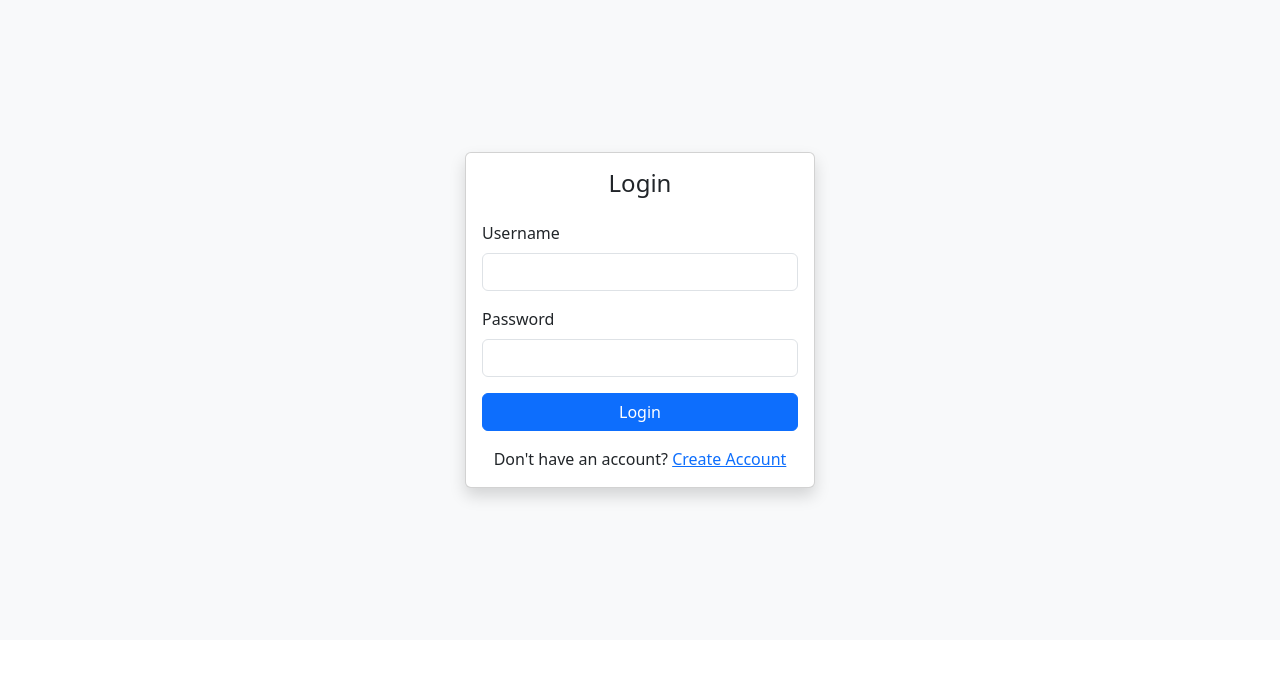
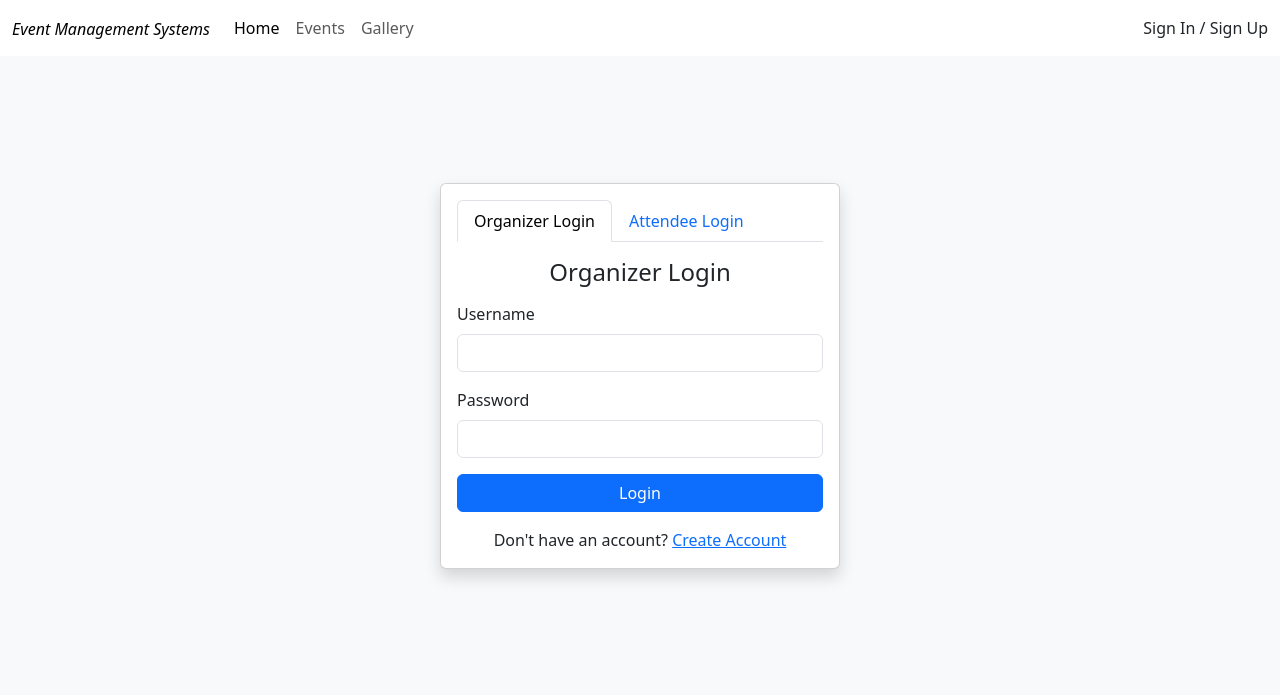
Before and after one commit to NgobeseA/event_project, a Django app: page /login/ in a window 1280 px wide. Shown: the top 695 px of the page. Run offline with Django 5.2, Linux system fonts and the light colour scheme.

Commit message:
home page added

```diff
--- a/event_app/urls.py
+++ b/event_app/urls.py
@@ -2,7 +2,7 @@ from django.urls import path
 from . import views
 
 urlpatterns = [
-    path('', views.admin_dashboard, name='home'),
+    path('', views.home_view, name='home'),
     path('register/', views.register_view, name='register'),
     path('login/', views.login_view, name='login'),
     path('admin/create-user/', views.admin_create_user, name='admin_create_user'),
@@ -13,5 +13,5 @@ urlpatterns = [
     path('event-details/<int:event_id>/', views.view_event, name='event_details'),
     path("events/<int:event_id>/cancel/", views.cancel_event, name="cancel_event"),
     path("events/<int:event_id>/edit/", views.edit_event, name="edit_event"),
-
+    path('login/', views.attendee_login, name='attendee_login')
 ]
--- a/event_app/views.py
+++ b/event_app/views.py
@@ -107,6 +107,21 @@ def login_view(request):
     else:
         form = AuthenticationForm()
     return render(request, 'login.html', {'form': form})
+
+def attendee_login(request):
+    if request.method == "POST":
+        email = request.POST.get('email')  # ✅ use POST instead of clean_data
+        user = Attendee.objects.filter(email=email).first()
+        print(user)
+        if user:
+            # You might want to "log in" the attendee in session
+            request.session['attendee_id'] = user.id
+            messages.success(request, f"Welcome back, {user.first_name}!")
+            return redirect('home')
+        else:
+            messages.error(request, "User not found!!")
+    return render(request, 'login.html')
+
 
 def dashboard(user):
     if is_admin(user):
@@ -401,3 +416,7 @@ def edit_event(request, event_id):
         form = EventForm(instance=event)
 
     return render(request, "events/edit_event.html", {"form": form, "event": event})
+
+def home_view(request):
+    events = Event.objects.filter(status=Event.PUBLISHED)
+    return render(request, 'home.html', {'events': events})
--- a/templates/base.html
+++ b/templates/base.html
@@ -19,7 +19,7 @@
 </head>
 <body>
     <header>
-
+        {% include 'partials/navbar.html' %}
     </header>
     <main class="bg-light">{% block content%}{% endblock content %}</main>
 
--- a/templates/login.html
+++ b/templates/login.html
@@ -1,25 +1,34 @@
 {% extends "base.html" %}
 {% block title %}Login{% endblock title %}
 {% block content %}
-{% if form.errors %}
-<div class="alert alert-danger">
-  <strong>Registration failed!</strong> Please fix the following errors:
-  <ul class="mb-0">
-    {% for field, errors in form.errors.items %}
-      {% for error in errors %}
-        <li>{{ field|capfirst }}: {{ error }}</li>
-      {% endfor %}
-    {% endfor %}
-  </ul>
-</div>
-{% endif %}
 
 <div class="d-flex justify-content-center align-items-center" style="min-height: 80vh;">
+  <div class="card shadow" style="width: 400px;">
+    <div class="card-body">
 
-  <div class="card shadow" style="width: 350px;">
-    <div class="card-body">
-      <h4 class="card-title text-center mb-4">Login</h4>
-      <form method="post">
+      <!-- Tabs -->
+      <ul class="nav nav-tabs mb-3" id="loginTab" role="tablist">
+        <li class="nav-item" role="presentation">
+          <button class="nav-link active" id="organizer-tab" data-bs-toggle="tab" data-bs-target="#organizer"
+            type="button" role="tab" aria-controls="organizer" aria-selected="true">
+            Organizer Login
+          </button>
+        </li>
+        <li class="nav-item" role="presentation">
+          <button class="nav-link" id="attendee-tab" data-bs-toggle="tab" data-bs-target="#attendee"
+            type="button" role="tab" aria-controls="attendee" aria-selected="false">
+            Attendee Login
+          </button>
+        </li>
+      </ul>
+
+      <!-- Tab Content -->
+      <div class="tab-content" id="loginTabContent">
+
+        <!-- Organizer Login -->
+        <div class="tab-pane fade show active" id="organizer" role="tabpanel" aria-labelledby="organizer-tab">
+          <h4 class="text-center mb-3">Organizer Login</h4>
+          <form method="post" action="{% url 'login' %}">
             {% csrf_token %}
             <div class="mb-3">
               <label for="username" class="form-label">Username</label>
@@ -31,11 +40,33 @@
             </div>
             <button type="submit" class="btn btn-primary w-100">Login</button>
           </form>
+          <!-- Register link -->
       <div class="mt-3 text-center">
         <span>Don't have an account?</span>
         <a href="{% url 'register' %}">Create Account</a>
       </div>
+
+        </div>
+
+        <!-- Attendee Login -->
+        <div class="tab-pane fade" id="attendee" role="tabpanel" aria-labelledby="attendee-tab">
+          <h4 class="text-center mb-3">Attendee Login</h4>
+          <form method="post" action="{% url 'attendee_login' %}">
+            {% csrf_token %}
+            <div class="mb-3">
+              <label for="attendeeEmail" class="form-label">Email</label>
+              <input type="email" class="form-control" id="attendeeEmail" name="email" required>
+            </div>
+            <button type="submit" class="btn btn-success w-100">Login</button>
+          </form>
+        </div>
+
+      </div>
+
+
     </div>
   </div>
 </div>
-{%endblock%}
+
+{% endblock %}
+``
--- /dev/null
+++ b/templates/partials/navbar.html
@@ -0,0 +1,67 @@
+<nav class="navbar navbar-expand-lg" id="navbar">
+  <div class="container-fluid">
+    <a class="navbar-brand text-center" href="{% url 'home' %}"><span style="font-style: italic; font-size: 16px;">Event Management Systems</span> </a>
+    <button
+      class="navbar-toggler"
+      type="button"
+      data-bs-toggle="collapse"
+      data-bs-target="#navbarSupportedContent"
+      aria-controls="navbarSupportedContent"
+      aria-expanded="false"
+      aria-label="Toggle navigation"
+    >
+      <span class="navbar-toggler-icon"></span>
+    </button>
+    <div class="collapse navbar-collapse" id="navbarSupportedContent">
+      <ul class="navbar-nav me-auto mb-2 mb-lg-0">
+        <li class="nav-item">
+          <a class="nav-link active" aria-current="page" href="{% url 'home' %}"
+            >Home</a
+          >
+        </li>
+        <li class="nav-item">
+          <a class="nav-link" href="">Events</a>
+        </li>
+        {% if user.is_authenticated %}
+        <li class="nav-item">
+          <a class="nav-link" href="">Add Event</a>
+        </li>
+        {%endif%}
+        <li class="nav-item">
+          <a class="nav-link" href="">Gallery</a>
+        </li>
+      </ul>
+      <div class="ms-auto">
+        {% if user.is_authenticated%}
+        <div class="dropdown text-end">
+          <a
+            href="#"
+            class="d-flex justify-content-center align-items-center gap-1 link-dark text-decoration-none dropdown-toggle"
+            id="userDropdown"
+            data-bs-toggle="dropdown"
+            aria-expanded="false"
+          >
+            <div class="user-circle">{{ user.username|slice:":1"|upper }}</div>
+            <small class="username-text">{{ user.username }}</small>
+             <ul class="dropdown-menu text-small" aria-labelledby="userDropdown">
+              <li class="nav-item">
+          <a class="nav-link" href="">My Events</a>
+        </li>
+            <li>
+              <a class="dropdown-item" href="">Logout</a>
+            </li>
+          </ul>
+          </a>
+
+        </div>
+
+        {%else%}
+        <div class="d-flex">
+          <a href="{% url 'login' %}" class="nav-link button">Sign In / Sign Up</a>
+
+        </div>
+        {%endif%}
+      </div>
+    </div>
+  </div>
+</nav>
```
Also changed, not shown: templates/home.html (added, +108 -0 lines), db.sqlite3. Lines whose indentation alone changed are shown as unchanged.
